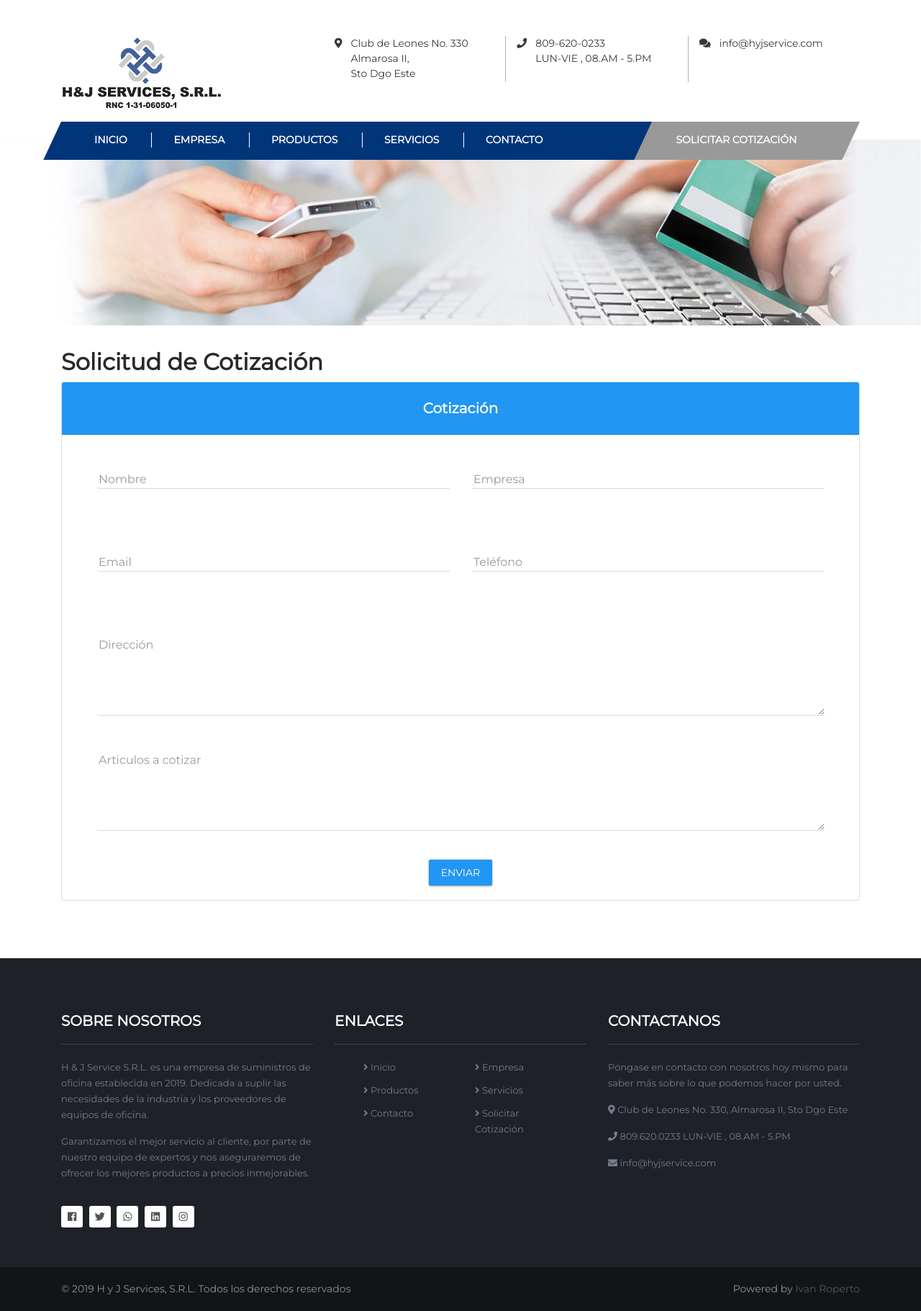
After one commit to iroperto/hyjservices, a PHP site: page /cotiza.php in a window 1280 px wide. The commit adds this page. Shown: the whole page at 72% size. Run offline with PHP 8.4, Linux system fonts and the light colour scheme.

Commit message:
se hicieron los html y css de los  formularios de cotizacion y contacto, se comenzo el js que procesara y enviara los datos a los ajax para procesar y finalmente devolver el cuerpode agradecimiento

```diff
--- a/contacto.php
+++ b/contacto.php
@@ -17,7 +17,7 @@
           <h1>Contacto</h1>
           <p  id="parrafo_contacto">Contrary to popular belief, Lorem Ipsum is not simply random text. It has roots in a piece of classical Latin iterature from 45 BC, making it over 2000 years old. Richard McClintock.</p>
           <div id="formulario">
-            <form action="">
+            <form id="formularioContacto">
               <div class="row">
                 <div class="col-md-6">
                   <input type="email" class="form-control" placeholder="Email" name="email" id="email">
@@ -35,10 +35,11 @@
                   <textarea class="form-control" rows="9" placeholder="Mensaje" name="mensaje" id="mensaje"></textarea>
                 </div>
                 <div class="col-md-12">
-                  <button type="button" class="btn btn-primary">Enviar</button>
+                  <button class="btn btn-primary">Enviar</button>
                 </div>
               </div>
             </form>
+            <div id="respuesta"></div>
           </div>
         </div>
         <div class="col-md-4" id="direccion">
--- /dev/null
+++ b/cotiza.php
@@ -0,0 +1,53 @@
+<?php require_once 'header.php'; ?>
+<div>
+  <img src="img/cotizar.jpg" alt="equipo"  class="d-block w-100" style="min-width: 100%;">
+</div>
+<div class="container" style="margin-top: 32px;">
+  <h1>Solicitud de Cotización</h1>
+  <div class="card">
+    <h5 class="card-header info-color white-text text-center py-4">
+        <strong>Cotización</strong>
+    </h5>
+     <div class="card-body px-lg-5 pt-0">
+    <form class="text-center" id="cotizador" style="color: #757575;" enctype="multipart/form-data">
+      <div class="row">
+      <div class="col-lg-6 col-md-6 col-sm-12 col-xs-12">
+        <div class="input-group">
+          <input name="nombre" type="text" class="form-control" id="nombre">
+          <label for="nombre">Nombre</label>
+        </div>
+      </div>
+      <div class="col-lg-6 col-md-6 col-sm-12 col-xs-12">
+        <div class="input-group">
+          <input name="empresa" type="text" class="form-control" id="empresa">
+          <label for="empresa">Empresa</label>
+        </div>
+      </div>
+      <div class="col-lg-6 col-md-6 col-sm-12 col-xs-12">
+        <div class="input-group">
+          <input name="email" type="email" class="form-control" id="email">
+          <label for="email">Email</label>
+        </div>
+      </div>
+      <div class="col-lg-6 col-md-6 col-sm-12 col-xs-12">
+        <div class="input-group">
+          <input name="telefono" type="text" class="form-control" id="telefono">
+          <label for="telefono">Teléfono</label>
+        </div>
+      </div>
+    </div>
+      <div class="input-group">
+        <textarea name="direccion" id="direccion" class="form-control"></textarea>
+        <label for="direccion">Dirección</label>
+      </div>
+      <div class="input-group">
+        <textarea name="cotizacion" id="cotizacion" class="form-control"></textarea>
+        <label for="cotizacion">Articulos a cotizar</label>
+      </div>
+      <button id="enviar">Enviar</button>
+    </form>
+    <div id="respuesta"></div>
+  </div>
+</div>
+</div>
+<?php require_once 'footer.php'; ?>
--- /dev/null
+++ b/css/formularios.css
@@ -0,0 +1,64 @@
+body {
+  font-family: Montserrat, sans-serif;
+  font-size: 14px;
+  color: #383838; }
+
+.input-group {
+  position: relative;
+  margin: 40px auto; }
+
+.form-control {
+  position: relative;
+  z-index: 1;
+  width: 100%;
+  height: 35px;
+  font-size: 16px;
+  border: none;
+  border-bottom: 1px solid #d9d9d9;
+  background-color: transparent; }
+  .form-control + label, .form-control .form-control-file + label {
+    position: absolute;
+    top: 10px;
+    left: 3px;
+    font-size: 16px;
+    color: #999999;
+    transition: all .2s ease-out; }
+  .form-control:focus {
+    border-width: 2px;
+    border-color: #2196f3;
+    transition: all .2s ease-out;
+    -webkit-appearance: none;
+    outline: 0;
+    box-shadow: none;
+    box-sizing: content-box;
+    outline-offset: 0; }
+  .form-control:focus + label, .form-control.has-value + label {
+    top: -20px;
+    color: #2196f3;
+    font-size: 12px; }
+  .form-control.has-value:not(:focus) + label {
+    color: #999999; }
+
+button {
+  background-color: #2196f3;
+  color: #fff;
+  font-size: 14px;
+  text-transform: uppercase;
+  font-weight: 500;
+  border: 1px solid #2196f3;
+  height: 36px;
+  padding: 0 16px;
+  border-radius: 2px;
+  box-shadow: 0 1px 3px #999999; }
+
+textarea.form-control {
+  height: 120px; }
+
+.card h5 {
+  color: white;
+  background: #2196f3; }
+
+.card {
+  margin-bottom: 80px; }
+
+/*# sourceMappingURL=formularios.css.map */
--- a/empresa.php
+++ b/empresa.php
@@ -1,6 +1,6 @@
 <?php require_once 'header.php'; ?>
 <div>
-  <img src="img/aboutus.jpg" alt="equipo" class="img-responsive" style="min-width: 100%;">
+  <img src="img/aboutus.jpg" alt="equipo" class="d-block w-100" style="min-width: 100%;">
 </div>
 <div class="container" style="margin-top: 32px;">
   <div class="row">
--- a/footer.php
+++ b/footer.php
@@ -63,5 +63,13 @@
 
 <script src="jquery/jquery-3.3.1.min.js"></script>
 <script src="bootstrap/js/bootstrap.bundle.js"></script>
+<?php
+$estado = strpos($_SERVER['REQUEST_URI'], 'cotiza.php');
+if ($estado !== false) { ?>
+  <script type="text/javascript" src="js/formularios.js"></script>
+<?php } ?>
+<script type="text/javascript" src="js/site.js">
+
+</script>
 </body>
 </html>
--- a/header.php
+++ b/header.php
@@ -9,14 +9,23 @@
     <link rel="stylesheet" href="bootstrap/css/bootstrap.min.css">
     <link rel="stylesheet" href="fontawesome/css/all.css">
     <link rel="stylesheet" href="css/style.css">
+
+
     <!-- Roboto Font-->
     <link href="https://fonts.googleapis.com/css?family=Montserrat|Roboto" rel="stylesheet">
+
+    <?php
+    $estado = strpos($_SERVER['REQUEST_URI'], 'cotiza.php');
+    if ($estado !== false) { ?>
+      <link rel="stylesheet" href="css/formularios.css">
+    <?php } ?>
 
     <title>:: H&J SERVICES, S.R.L. ::</title>
     <meta name="viewport" content="width=device-width, initial-scale=1, maximum-scale=1, user-scalable=no">
 </head>
 
 <body>
+
 <!--HEADER-->
 <div class="header_wrap layer_wrapper">
 
--- /dev/null
+++ b/js/formularios.js
@@ -0,0 +1,17 @@
+$(function(){
+  $('.form-control').each(function() {
+    chageState($(this));
+  });
+
+  $('.form-control').on('focusout', function() {
+    chageState($(this));
+  });
+
+  function chageState($formControl){
+    if ($formControl.val().length > 0){
+      $formControl.addClass('has-value');
+    } else {
+      $formControl.removeClass('has-value');
+    }
+  }
+});
--- a/js/site.js
+++ b/js/site.js
@@ -0,0 +1,69 @@
+$(function() {
+  $('form').submit(function(event) {
+    event.preventDefault();
+    var formulario = $(this).attr('id');
+    var formData = new FormData($('#'+formulario)[0]);
+    var ajax_file;
+    var thanks_file;
+
+    switch (formulario) {
+      case 'cotizador':
+        ajax_file = "ajax/cotizador.php";
+        thanks_file = 'html/cotizador.html';
+        function limpiar() {
+          $('#nombre').val('');
+          $('#empresa').val('');
+          $('#email').val('');
+          $('#telefono').val('');
+          $('#direccion').val('');
+          $('#cotizacion').val('');
+        }
+        break;
+      case 'formularioContacto':
+        ajax_file = "ajax/contacto.php";
+        thanks_file = 'html/contacto.html';
+        function limpiar() {
+          $('#email').val('');
+          $('#nombre').val('');
+          $('#asunto').val('');
+          $('#telefono').val('');
+          $('#mensaje').val('');
+        }
+        break;
+    }
+
+    //Función mostrar formulario
+    function mostrarform(flag)
+    {
+    	limpiar();
+    	if (flag)
+    	{
+    		$("#"+formulario).show();
+    		$("#formularioregistros").show();
+    		$("#btnGuardar").prop("disabled",false);
+    		$("#btnagregar").hide();
+    	}
+    	else
+    	{
+    		$("#listadoregistros").show();
+    		$("#formularioregistros").hide();
+    		$("#btnagregar").show();
+    	}
+    }
+
+    $.ajax({
+  		url: ajax_file,
+  	    type: "POST",
+  	    data: formData,
+  	    contentType: false,
+  	    processData: false,
+
+  	    success: function(datos)
+  	    {     $( "#respuesta" ).load( thanks_file );
+  	          mostrarform(false);
+  	    }
+
+  	});
+
+  });
+});
--- a/productos.php
+++ b/productos.php
@@ -1,6 +1,6 @@
 <?php require_once 'header.php'; ?>
 <div>
-  <img src="img/productos.jpg" alt="equipo" class="img-responsive" style="min-width: 100%;">
+  <img src="img/productos.jpg" alt="equipo" class="d-block w-100" style="min-width: 100%;">
 </div>
 <div class="container" style="margin-top: 32px;">
   <h1>Productos</h1>
--- a/servicios.php
+++ b/servicios.php
@@ -1,6 +1,6 @@
 <?php require_once 'header.php'; ?>
 <div>
-  <img src="img/servicios.jpg" alt="equipo" class="img-responsive" style="min-width: 100%;">
+  <img src="img/servicios.jpg" alt="equipo" class="d-block w-100" style="min-width: 100%;">
 </div>
 <div class="container" style="margin-top: 32px;">
   <h1>Servicios</h1>
```
Also changed, not shown: css/forms.css (added), 1 other file.
